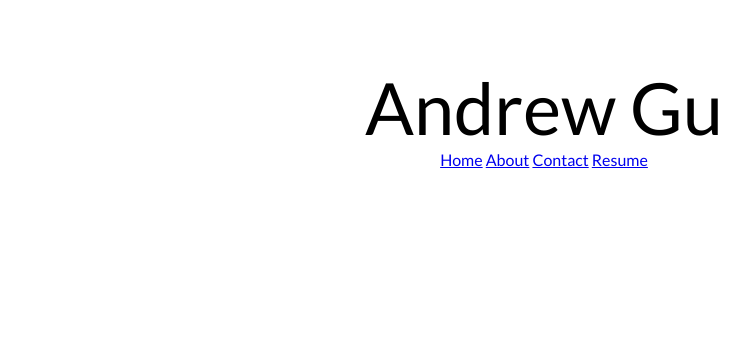
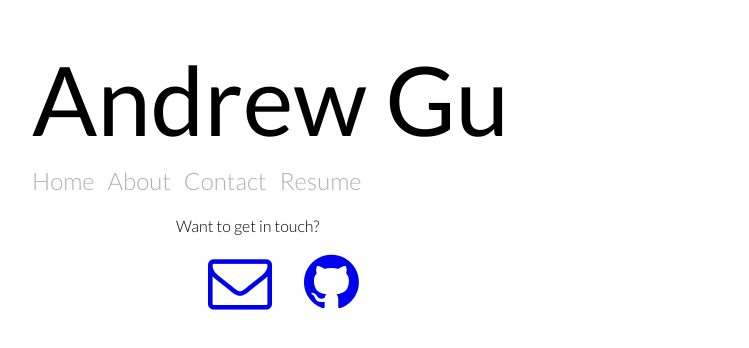
Before and after one commit to andrewgu12/andrewgu12.github.io, a website: page index.html in a window 1280 px wide. Shown: the whole page, without its empty margins (96-845 px from the left). Drawn offline with Linux system fonts and the light colour scheme; files whose address does not match are found by name.

Commit message:
add in contact page

```diff
--- a/index.html
+++ b/index.html
@@ -17,7 +17,10 @@
           <li><a href="#">Resume</a></li>
         </ul>
       </div>
-      <div id="content">			</div>
+      <div id="content">
+        <p>Want to get in touch?</p>
+        <p> <a href="mailto:andrew@mingbogu.com"><i class="fa fa-envelope-o fa-4x"></i></a><a href="https://github.com/andrewgu12/"><i class="fa fa-github fa-4x"></i></a></p>
+      </div>
     </div>
     <script src="./dist/library.js"></script>
   </body>
--- /dev/null
+++ b/src/jade/about.jade
@@ -0,0 +1,6 @@
+p 	Hey there! My name's Andrew Gu, or if you prefer my legal name (as many of my friends do), Mingbo Gu. At one point in time, I had a fancy parallax website with a lot of pretty colors, but unfortunately I haven't had the time to keep up with it. I opted to go for the more minimalistic simple approach - it was less time consuming to build and would be easier to update in the future.
+p I'm currently a student at the University of Maryland, College Park studying Computer Engineering with a minor in Physics and expected to graduate in May 2018. I'm also currently at #[a(href='http://www.fiscalnote.com') FiscalNote] , working as a junior front end engineer.
+p I've been fascinated by computers and technology since I was a little kid. I began seriously programming as a freshmen in high school, and since then I've been graciously given opportunities to work in numerous companies and to learn from and work with many talented individuals. Most of my work has been primarily web based (for MyWebRoom, Fusion Ventures, AppCow, and FiscalNote), ranging from building beautiful interfaces using MVC frameworks to building custom CMS's and secure login and payment systems in Node.js, Ruby on Rails, and PHP.
+p I love learning about and working with anything technology related. My current interests include databases and data mining, systems programming (currently teaching myself Rust!), security, and the crossroad between Physics and computer science.
+p When I'm not coding or slaving over homework, you can usually find me cooking (lots of variations of fried rice), drinking unhealthy amounts of bubble tea, binge watching Youtube videos (gotta love that Wong Fu and JK Films), or just simply hanging out with friends. I'm also an avid martial artist - I received my 1st degree black belt in Shotokan Karate from Jim Mather at the California Karate Academy.
+p Want to get in touch? You can hit me up here.
--- /dev/null
+++ b/src/jade/contact.jade
@@ -0,0 +1,6 @@
+p Want to get in touch?
+p
+	a(href='mailto:andrew@mingbogu.com')
+		i(class='fa fa-envelope-o fa-4x')
+	a(href='https://github.com/andrewgu12/')
+		i(class='fa fa-github fa-4x')
--- /dev/null
+++ b/src/jade/home.jade
@@ -0,0 +1 @@
+p Hey all! Welcome to my corner of the web.
--- a/src/styles/_framework.scss
+++ b/src/styles/_framework.scss
@@ -3,30 +3,54 @@ html, body {
 	width: 100%;
 	height: 100%;
 }
+h1 {
+	font-size: 6em;
+	font-weight: 400;
+	margin: 0;
+	padding: 0;
+}
 div#container {
-	width: 100%;
+	max-width: 64rem;
 	height: 100%;
 	margin: 0 auto;
 	padding: 0;
+	font-weight: 300;
 	div#name {
-		text-align: center;
-		margin-top: 5%;
+		// text-align: center;
+		padding-top: 4%;
 	}
 	div#menu {
-		text-align: center;
+		// text-align: center;
+		margin-top: 1%;
+		margin-bottom: 2%;
 		ul {
 			list-style-type: none;
 			padding: 0;
 			margin: 0;
 			li {
 				display: inline;
+				font-size: 1.5em;
+				padding-right: 10px;
+				a {
+					color: #B0B0B0;
+					text-decoration: none;
+				}
+				a:hover {
+					color: #000000;
+				}
 			}
 		}
 	}
-	h1 {
-		font-size: 4.5em;
-		font-weight: normal;
-		margin: 0;
-		padding: 0;
+	div#content {
+		max-width: 50em;
+		width: auto;
+		height: auto;
+		margin: 0 auto;
+		// border: 1px solid #E8E8E8;
+		text-align: left;
+		p {
+			text-indent: 2em;
+		}
 	}
+
 }
--- a/src/styles/library.scss
+++ b/src/styles/library.scss
@@ -1,5 +1,5 @@
 //import in Open Sans
-@import url(https://fonts.googleapis.com/css?family=Lato:400,700);
+@import url(https://fonts.googleapis.com/css?family=Lato:400,700,300);
 //import in Font Awesome
 @import 'font_awesome/font-awesome';
 //import in Normalize.css
--- a/src/index.jade
+++ b/src/template.jade
@@ -18,4 +18,5 @@ html(lang="en")
 					li
 						a(href='#') Resume
 			#content
+				include ./jade/contact.jade
 		script(src='./dist/library.js')
```
Also changed, not shown: Gruntfile.coffee (+5 -2 lines), dist/html/about.html (added), dist/html/contact.html (added), dist/html/home.html (added), dist/library.css, dist/main.js (deleted).
